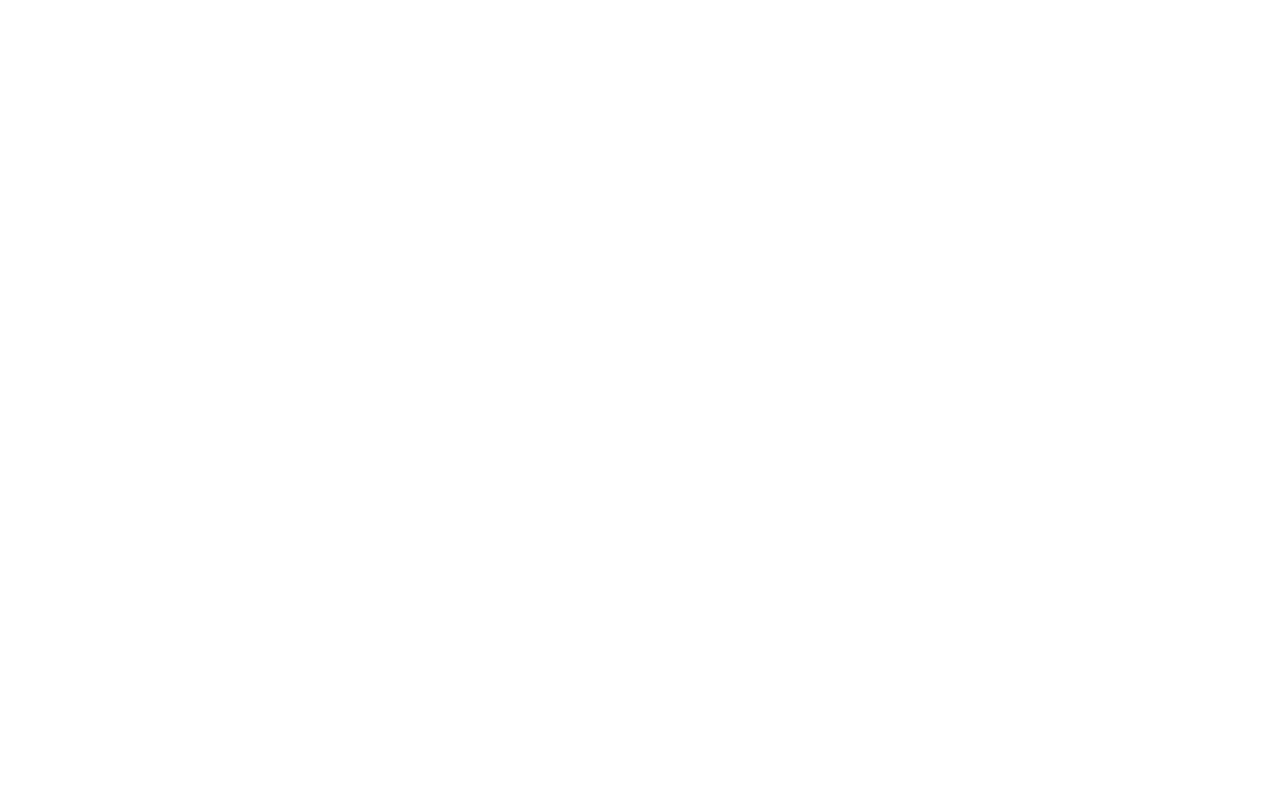
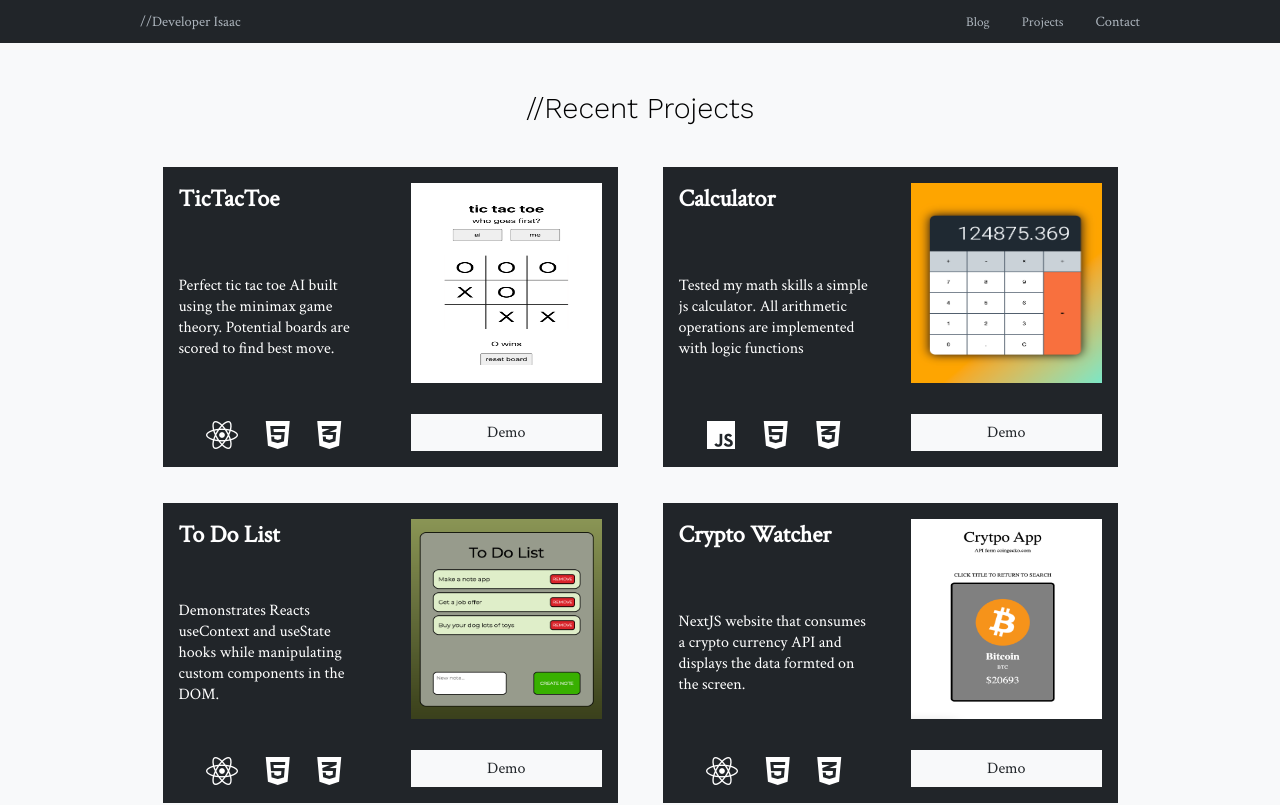
Before and after one commit to isaacflorez/portfolioV3, a React (Create React App) app: page /projects in a window 1280 px wide. Before the commit this address had no page. Shown: the top 805 px of the page. Built offline with nearby package versions, Linux system fonts and the light colour scheme.

Commit message:
removed project list from home page, created its own ProjectsPage comp. Now the site has 3 pages, home, blog and project. Routing works with useNavigate hook in react-router

```diff
--- a/src/App.js
+++ b/src/App.js
@@ -1,6 +1,7 @@
 import './App.css';
 import HomePage from './pages/HomePage';
 import BlogPage from './pages/BlogPage';
+import ProjectsPage from './pages/ProjectsPage';
 import { BrowserRouter as Router, Routes, Route, Link } from "react-router-dom"
 
 function App() {
@@ -9,6 +10,7 @@ function App() {
       <Routes>
         <Route path="/" element={<HomePage/>}/>
         <Route path="/blog" element={<BlogPage/>}/>
+        <Route path="/projects" element={<ProjectsPage/>}/>
       </Routes>
     </Router>
   );
--- a/src/components/Navbar.js
+++ b/src/components/Navbar.js
@@ -15,8 +15,8 @@ function NavList(props) {
     return (
         <ul className={props.toggleClass} >
             <li className="nav__item"><button className="nav__link" onClick={() => navigate('/blog')}>Blog</button></li>
-            <li className="nav__item"><a className="nav__link" href={Pdf} target="_blank">Resume</a></li>
-            <li className="nav__item"><button className="nav__link" onClick={() => navigate('/#projects')}>Projects</button></li>
+
+            <li className="nav__item"><button className="nav__link" onClick={() => navigate('/projects')}>Projects</button></li>
             <li className="nav__item"><a className="nav__link" href={linkedin} target="_blank" >Contact</a></li>
         </ul>
 
--- a/src/pages/HomePage.js
+++ b/src/pages/HomePage.js
@@ -9,7 +9,6 @@ function HomePage () {
     <>
       <Header />
       <Main />
-      <ProjectList />
       <Footer />
     </>
   );
--- /dev/null
+++ b/src/pages/ProjectsPage.js
@@ -0,0 +1,13 @@
+import ProjectList from "../components/ProjectList";
+import Navbar from "../components/Navbar";
+
+function ProjectsPage () {
+    return (
+        <>
+            <Navbar />
+            <ProjectList />
+        </>
+    )
+}
+
+export default ProjectsPage
```
